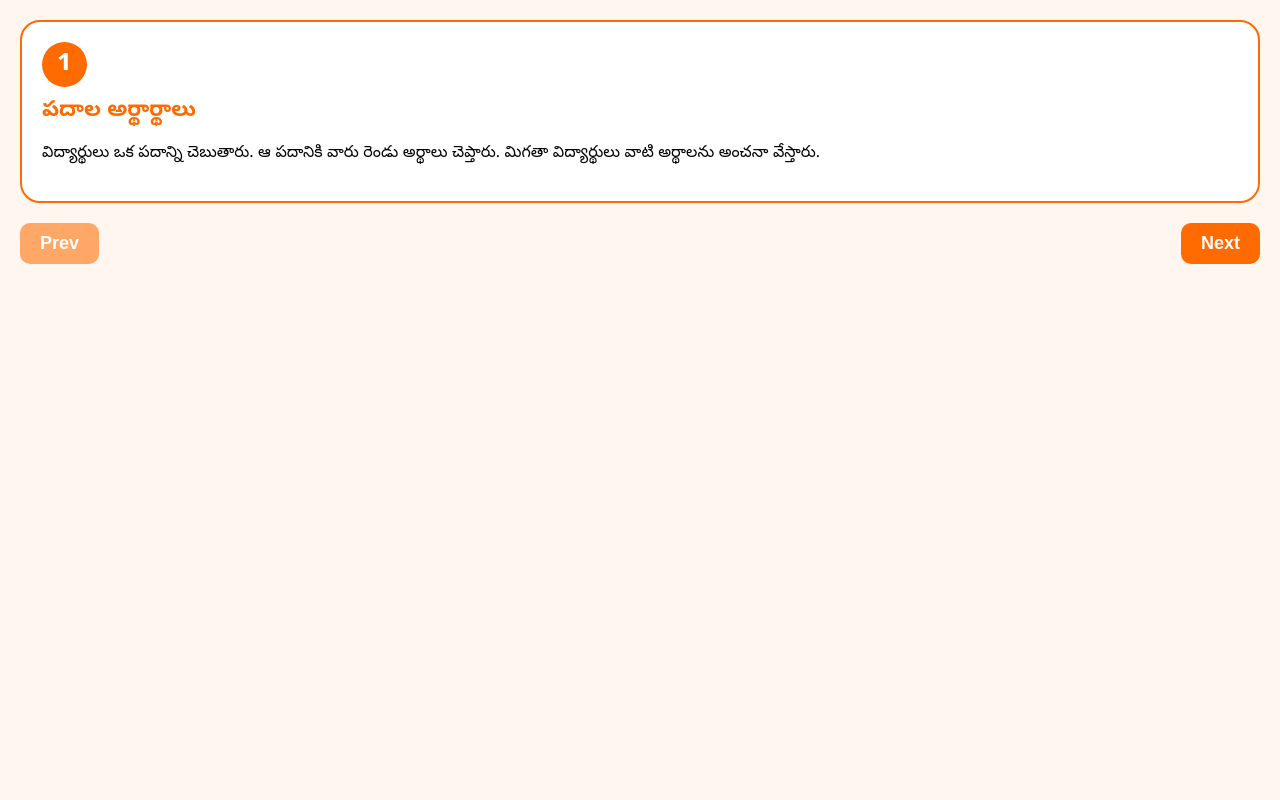
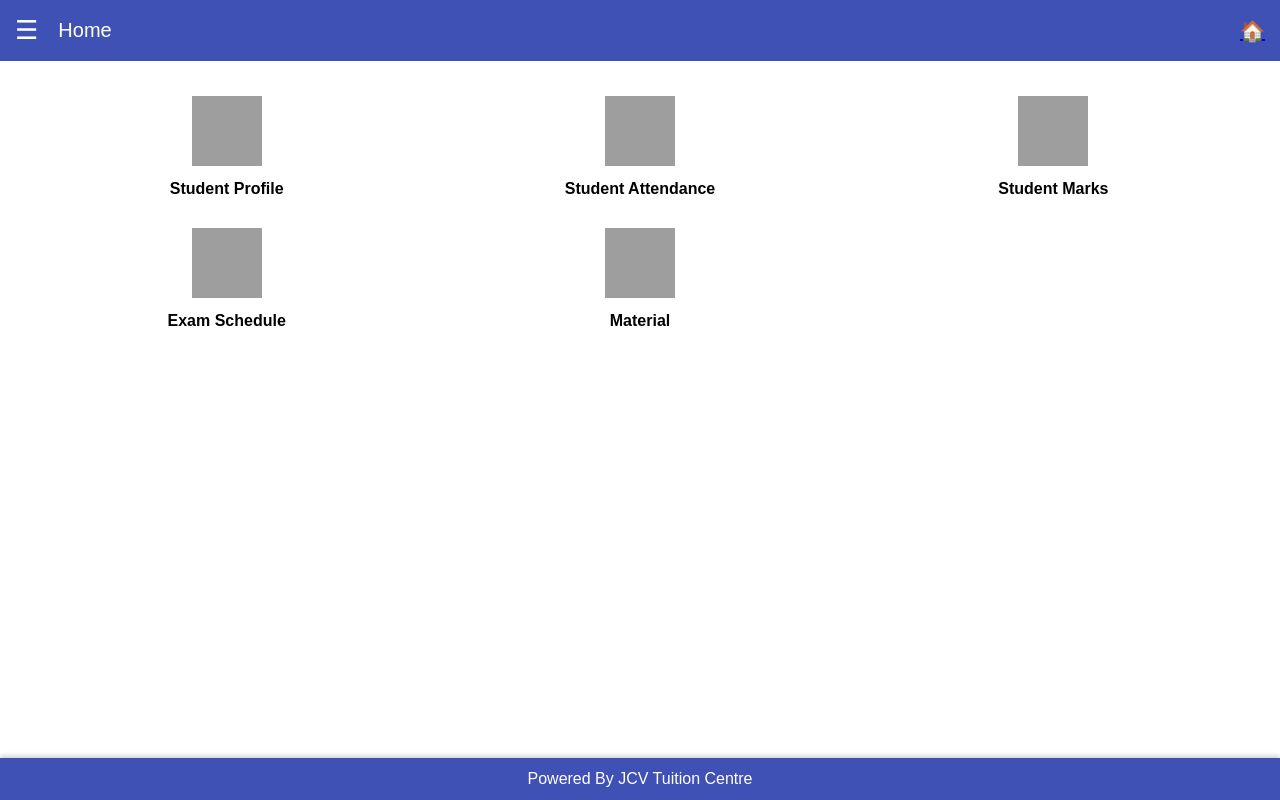
Before and after one commit to NAGARJUNAGALLA/QuizJCV, a plain HTML site: page index.html in a window 1280 px wide. Drawn offline with Linux system fonts and the light colour scheme; grey boxes are pictures that could not be loaded.

Commit message:
Update index.html

```diff
--- a/index.html
+++ b/index.html
@@ -1,156 +1,178 @@
 <!DOCTYPE html>
-<html lang="te">
+<html lang="en">
 <head>
 <meta charset="UTF-8">
 <meta name="viewport" content="width=device-width, initial-scale=1.0">
-<title>Card Viewer</title>
+<title>Dashboard</title>
 
 <style>
 body{
-    font-family: "Noto Sans Telugu", sans-serif;
-    background:#fff7ef;
     margin:0;
-    padding:20px;
+    font-family: Arial, sans-serif;
+    background:#ffffff;
 }
 
-.card{
-    border:2px solid #ff6b00;
-    border-radius:20px;
-    padding:20px;
-    background:white;
-    display:none;
+/* TOP BAR */
+.topbar{
+    background:#3F51B5;
+    color:white;
+    padding:15px;
+    font-size:20px;
+    display:flex;
+    align-items:center;
 }
 
-.card.active{
-    display:block;
-}
-
-.section-number{
-    width:45px;
-    height:45px;
-    background:#ff6b00;
-    color:white;
+.menu-btn{
     font-size:26px;
-    font-weight:bold;
-    border-radius:50%;
-    display:flex;
-    align-items:center;
-    justify-content:center;
-    margin-bottom:10px;
-}
-
-.section-title{
-    font-size:22px;
-    color:#ff6b00;
-    font-weight:bold;
-    margin-bottom:15px;
-}
-
-.nav-buttons{
-    margin-top:20px;
-    display:flex;
-    justify-content:space-between;
-}
-
-button{
-    padding:10px 20px;
-    background:#ff6b00;
-    border:none;
-    border-radius:10px;
-    color:white;
-    font-size:18px;
-    font-weight:bold;
+    margin-right:20px;
     cursor:pointer;
 }
 
-button:disabled{
-    background:#ffa766;
+.top-title{
+    flex:1;
+}
+
+/* SIDE NAV */
+.sidenav{
+    height:100%;
+    width:0;
+    position:fixed;
+    z-index:10;
+    top:0;
+    left:0;
+    background:#3F51B5;
+    padding-top:60px;
+    overflow-x:hidden;
+    transition:0.4s;
+}
+
+.sidenav a{
+    padding:12px 25px;
+    text-decoration:none;
+    color:white;
+    display:block;
+    font-size:18px;
+}
+
+.sidenav a:hover{
+    background:#303F9F;
+}
+
+.closebtn{
+    position:absolute;
+    top:10px;
+    right:20px;
+    font-size:30px;
+    cursor:pointer;
+}
+
+/* GRID BLOCKS */
+.grid-container{
+    margin:20px;
+    display:grid;
+    grid-template-columns: repeat(3, 1fr);
+    text-align:center;
+}
+
+.block{
+    padding:15px;
+    cursor:pointer;
+}
+
+.block img{
+    width:70px;
+    height:70px;
+}
+
+.block-text{
+    margin-top:10px;
+    font-size:16px;
+    font-weight:bold;
+}
+
+/* FIXED BOTTOM NAV BAR */
+.bottom-bar{
+    position:fixed;
+    bottom:0;
+    left:0;
+    width:100%;
+    background:#3F51B5;
+    color:white;
+    text-align:center;
+    padding:12px 0;
+    font-size:16px;
+    z-index:20;
+    box-shadow:0 -2px 5px rgba(0,0,0,0.2);
 }
 </style>
+
+<script>
+function openNav(){
+    document.getElementById("sideNav").style.width = "250px";
+}
+function closeNav(){
+    document.getElementById("sideNav").style.width = "0";
+}
+</script>
 
 </head>
 <body>
 
-<!-- CARD 1 -->
-<div class="card active">
-    <div class="section-number">1</div>
-    <div class="section-title">పదాల అర్థార్థాలు</div>
-    <p>
-        విద్యార్థులు ఒక పదాన్ని చెబుతారు. ఆ పదానికి వారు రెండు అర్థాలు చెప్తారు.
-        మిగతా విద్యార్థులు వాటి అర్థాలను అంచనా వేస్తారు.
-    </p>
+<!-- TOP BAR -->
+<div class="topbar">
+    <span class="menu-btn" onclick="openNav()">&#9776;</span>
+    <span class="top-title">Home</span>
+    <a href="index.html">🏠</a>
 </div>
 
-<!-- CARD 2 -->
-<div class="card">
-    <div class="section-number">2</div>
-    <div class="section-title">నా కథ – నా ఇష్టం</div>
-    <p>
-        పిల్లలకు బొమ్మలు చూపించి చిన్న కథలను చెప్పమంటారు.
-    </p>
+<!-- SIDE NAVIGATION -->
+<div id="sideNav" class="sidenav">
+    <span class="closebtn" onclick="closeNav()">&times;</span>
+
+    <a href="index.html">Home</a>
+    <a href="student-profile.html">Student Profile</a>
+    <a href="attendance.html">Student Attendance</a>
+    <a href="marks.html">Student Marks</a>
+    <a href="exam-schedule.html">Exam Schedule</a>
+    <a href="material.html">Material</a>
+    <a href="fln.html">G FLN</a>
+
 </div>
 
-<!-- CARD 3 -->
-<div class="card">
-    <div class="section-number">3</div>
-    <div class="section-title">కథలుద్దాం!</div>
-    <p>
-        పిల్లలు ఒక చిన్న కథ చెబుతారు. మిగతా వారు పదాలను గుర్తిస్తారు.
-    </p>
+<!-- DASHBOARD GRID -->
+<div class="grid-container">
+
+    <div class="block" onclick="location.href='student-profile.html'">
+        <img src="https://cdn-icons-png.flaticon.com/512/3135/3135768.png">
+        <div class="block-text">Student Profile</div>
     </div>
 
-<!-- CARD 4 -->
-<div class="card">
-    <div class="section-number">4</div>
-    <div class="section-title">బొమ్మలతో కమ్మని కథలు</div>
-    <p>
-        బొమ్మలను ఆధారంగా చిన్న కథలను చెప్పమంటారు.
-    </p>
+    <div class="block" onclick="location.href='attendance.html'">
+        <img src="https://cdn-icons-png.flaticon.com/512/1828/1828884.png">
+        <div class="block-text">Student Attendance</div>
     </div>
 
-<!-- CARD 5 -->
-<div class="card">
-    <div class="section-number">5</div>
-    <div class="section-title">అంతం నివేదికలో</div>
-    <p>
-        చివర్లో కథలను సమీక్షించి మాట్లాడే నైపుణ్యాన్ని అభివృద్ధి చేస్తారు.
-    </p>
+    <div class="block" onclick="location.href='marks.html'">
+        <img src="https://cdn-icons-png.flaticon.com/512/4727/4727424.png">
+        <div class="block-text">Student Marks</div>
     </div>
 
-<!-- NAVIGATION BUTTONS -->
-<div class="nav-buttons">
-    <button id="prevBtn" onclick="prevCard()" disabled>Prev</button>
-    <button id="nextBtn" onclick="nextCard()">Next</button>
+    <div class="block" onclick="location.href='exam-schedule.html'">
+        <img src="https://cdn-icons-png.flaticon.com/512/1828/1828970.png">
+        <div class="block-text">Exam Schedule</div>
     </div>
 
-<script>
-let current = 0;
-const cards = document.querySelectorAll(".card");
-const prevBtn = document.getElementById("prevBtn");
-const nextBtn = document.getElementById("nextBtn");
+    <div class="block" onclick="location.href='material.html'">
+        <img src="https://cdn-icons-png.flaticon.com/512/2995/2995620.png">
+        <div class="block-text">Material</div>
+    </div>
 
-function showCard(index){
-    cards.forEach((card,i)=>{
-        card.classList.toggle("active", i === index);
-    });
-    prevBtn.disabled = index === 0;
-    nextBtn.disabled = index === cards.length - 1;
-}
+</div>
 
-function nextCard(){
-    if(current < cards.length - 1){
-        current++;
-        showCard(current);
-    }
-}
-
-function prevCard(){
-    if(current > 0){
-        current--;
-        showCard(current);
-    }
-}
-</script>
+<!-- FIXED BOTTOM NAVIGATION -->
+<div class="bottom-bar">
+    Powered By JCV Tuition Centre
+</div>
 
 </body>
 </html>
```
Lines whose indentation alone changed are shown as unchanged.
